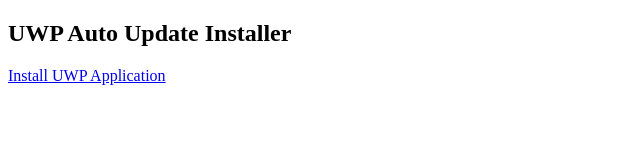
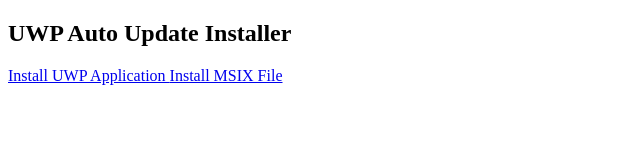
Before and after one commit to Hamzak827/AutoUpdate, a plain HTML site: page index.html in a window 1280 px wide. Shown: the whole page, without its empty margins (0-640 px from the left). Drawn offline with Linux system fonts and the light colour scheme.

Commit message:
Update index.html

```diff
--- a/index.html
+++ b/index.html
@@ -9,5 +9,8 @@
   <a href="AutoUpdate.appinstaller">
     Install UWP Application
   </a>
+  <a href="AutoUpdate.msix">
+    Install MSIX File
+  </a>
 </body>
 </html>
```
